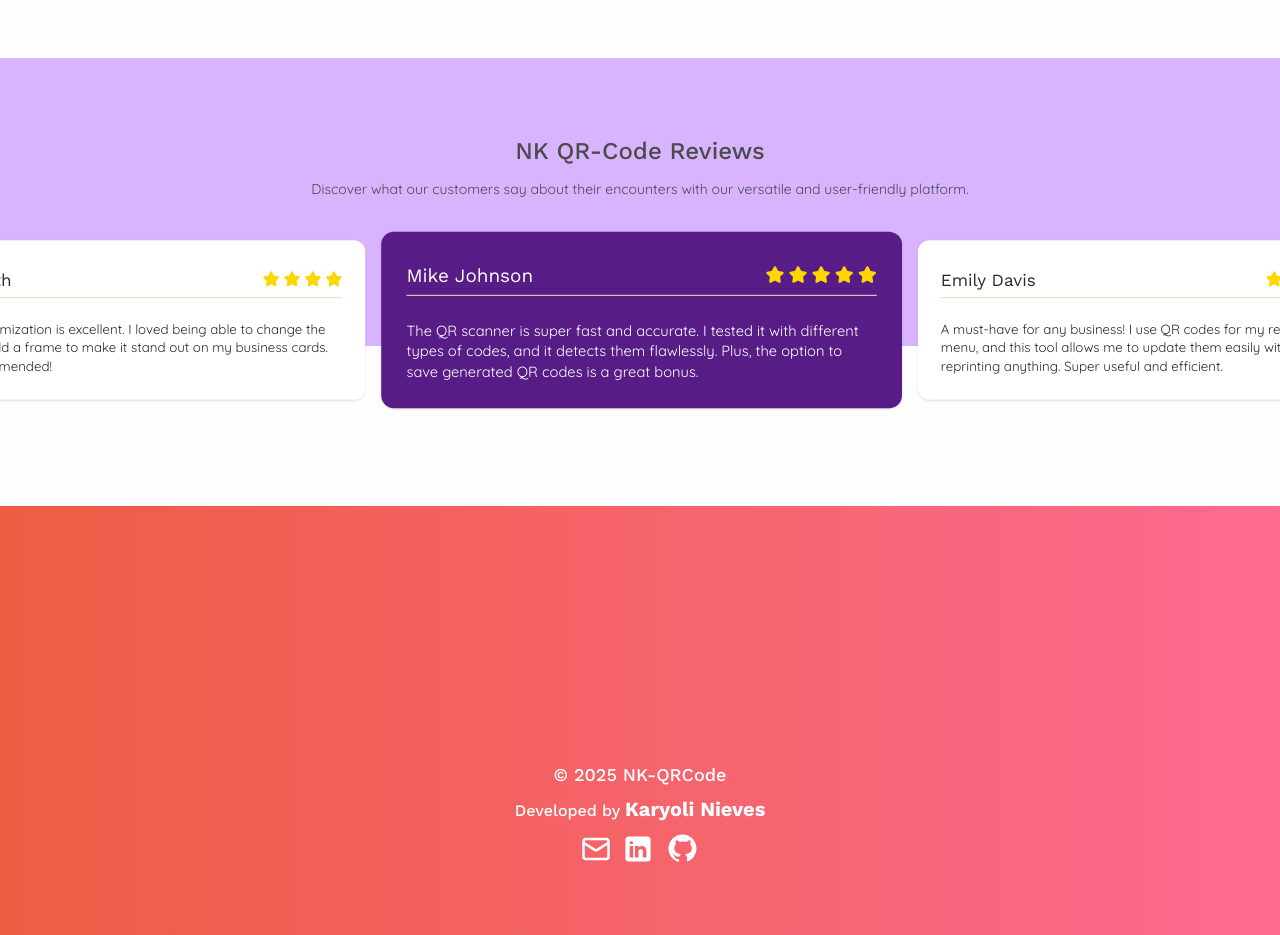
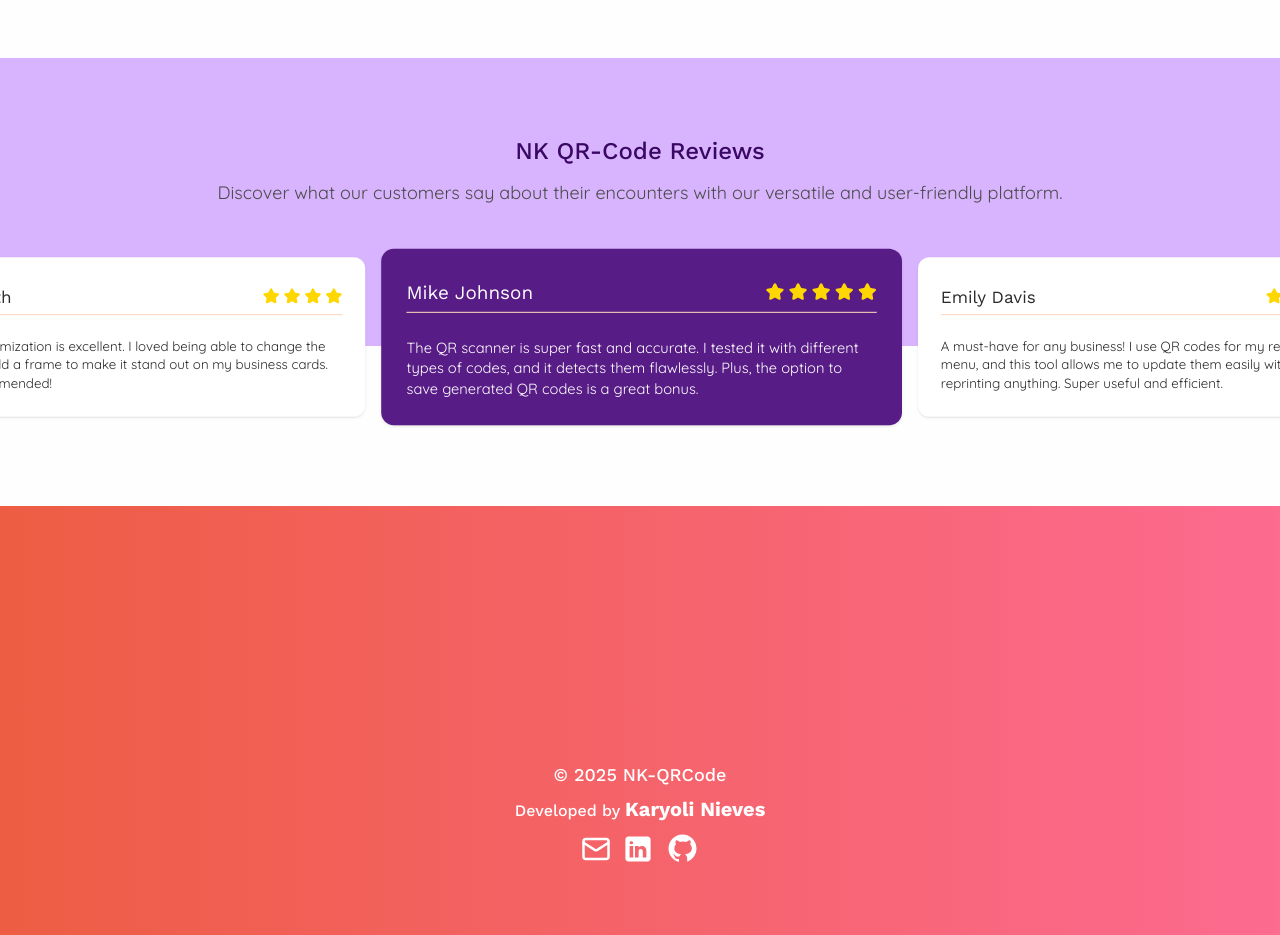
Before and after one commit to nkaryoli/nk_qrCode, a React (Vite) app: page / in a window 1280 px wide. Shown: the part 3360-4295 px from the top of the page. Built offline with nearby package versions, Linux system fonts and the light colour scheme; no server answers.

Commit message:
feat: adjusto color and font size

```diff
--- a/src/features/home/components/testimonials/TestimonialsSection.tsx
+++ b/src/features/home/components/testimonials/TestimonialsSection.tsx
@@ -52,10 +52,10 @@ const TestimonialsSection = () => {
     return (
         <section className="w-full py-9 lg:py-20">
             <div className="w-full space-y-4 m-auto">
-                <h2 className="text-2xl font-medium text-center">
+                <h2 className="text-2xl font-medium text-center text-purple-950">
                     NK QR-Code Reviews
                 </h2>
-                <p className="text-center pb-3">
+                <p className="text-center pb-6 text-lg">
                     Discover what our customers say about their encounters with
                     our versatile and user-friendly platform.
                 </p>
```
